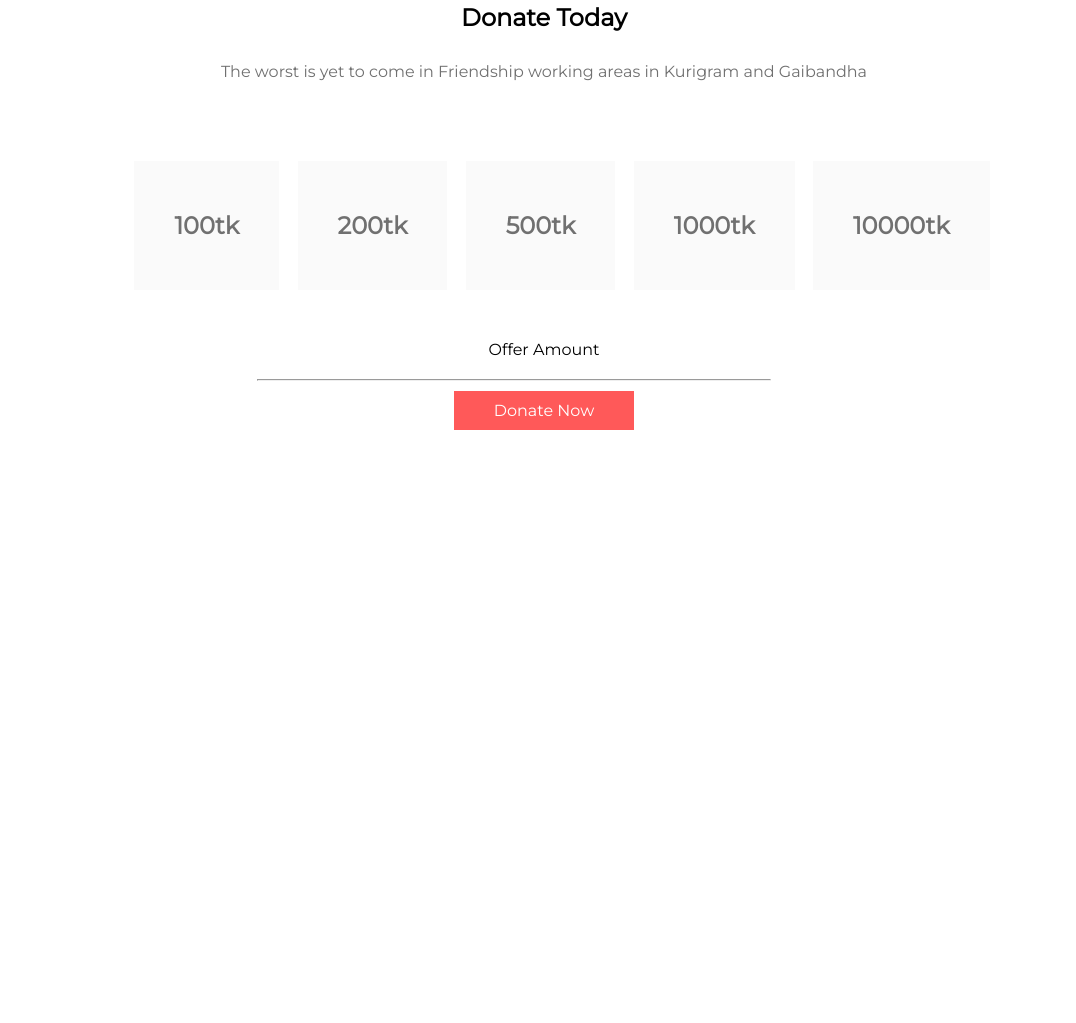
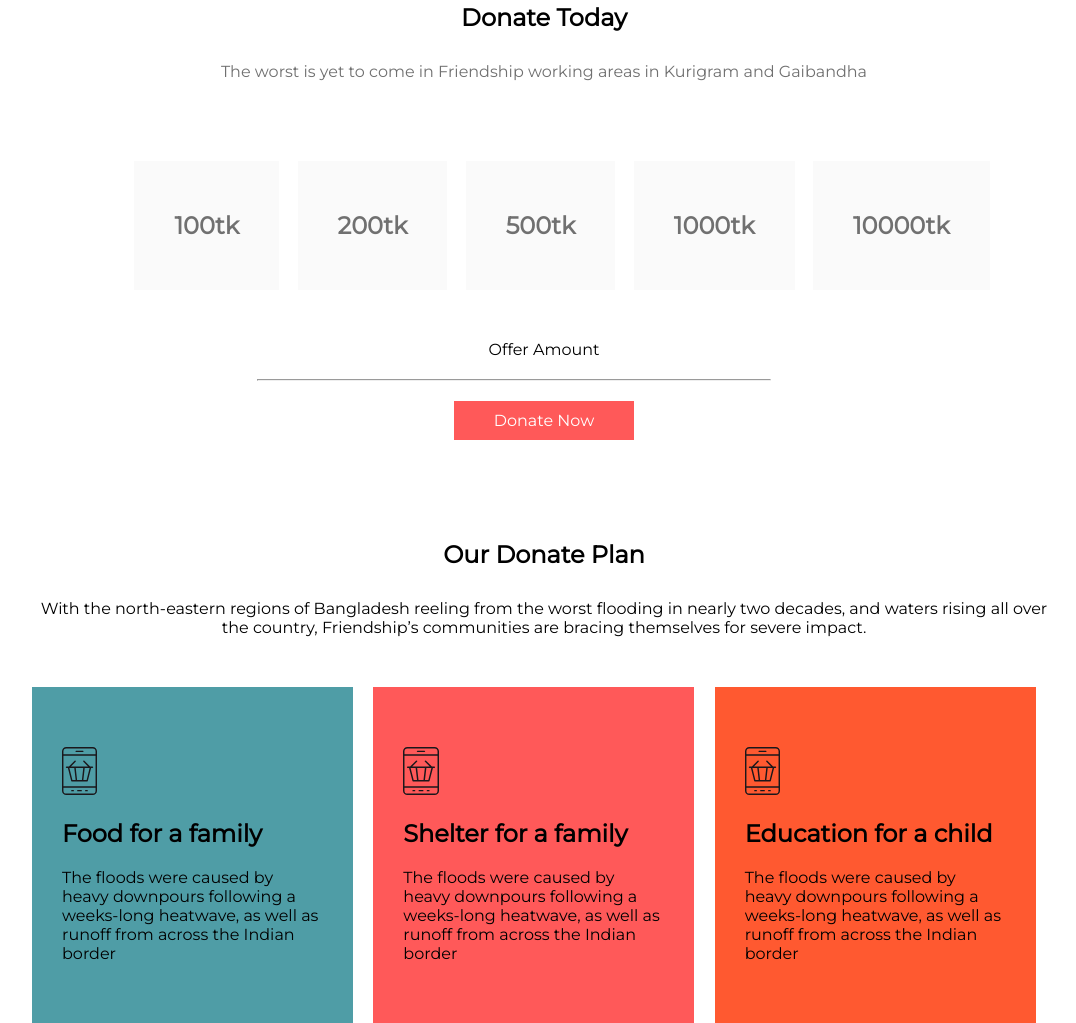
Before and after one commit to SotonAlamgir-PH/donate, a plain HTML site: page index.html in a window 1280 px wide. Shown: the part 660-1683 px from the top of the page, without its empty margins (96-1172 px from the left). Before the commit the page ends 1090 px from the top, so only its background shows below. Drawn offline with Linux system fonts and the light colour scheme; files whose address does not match are found by name.

Commit message:
food-for-family

```diff
--- a/index.html
+++ b/index.html
@@ -52,6 +52,32 @@
             </div>
         </div>
     </section>
+    <section class="dp">
+        <div class="container">
+            <div class="dp-heading">
+                <h1>Our Donate Plan</h1>
+                <p>With the north-eastern regions of Bangladesh reeling from the worst flooding in nearly two decades, and waters rising all over the country, Friendship’s communities are bracing themselves for severe impact.
+                </p>
+            </div>
+            <div class="food-for-family flex">
+                <div class="food-family-blog">
+                    <img src="icons/icon11.svg" alt="">
+                    <h1>Food for a family</h1>
+                    <p>The floods were caused by heavy downpours following a weeks-long heatwave, as well as runoff from across the Indian border</p>
+                </div>
+                <div class="food-family-blog-one">
+                    <img src="icons/icon11.svg" alt="">
+                    <h1>Shelter for a family</h1>
+                    <p>The floods were caused by heavy downpours following a weeks-long heatwave, as well as runoff from across the Indian border</p>
+                </div>
+                <div class="food-family-blog-two">
+                    <img src="icons/icon11.svg" alt="">
+                    <h1>Education for a child</h1>
+                    <p>The floods were caused by heavy downpours following a weeks-long heatwave, as well as runoff from across the Indian border</p>
+                </div>
+            </div>
+        </div>
+    </section>
 </body>
 
 </html>
--- a/style.css
+++ b/style.css
@@ -70,4 +70,42 @@
     background: #FF5959;
     color: #ffff;
     padding: 10px 40px;
+    display:inline-block;
 }
+/*uuuuuuuuu*/
+.dp{
+    margin-top:100px;
+}
+.dp-heading{
+    text-align:center;
+}
+.dp-heading h1{
+    margin:30px;
+}
+.food-for-family{
+    margin-top: 50px;
+}
+.food-family-blog{
+    background-color: #4F9DA6;
+    padding:60px 30px ;
+    margin-right: 2%;
+}
+.food-family-blog h1{
+    padding: 20px 0px;
+}
+.food-family-blog-one{
+    background-color: #FF5959;
+    padding:60px 30px ;
+    margin-right: 2%;
+}
+.food-family-blog-one h1{
+    padding: 20px 0px;
+}
+.food-family-blog-two{
+    background-color: #FF5930;
+    padding:60px 30px ;
+    margin-right: 2%;
+}
+.food-family-blog-two h1{
+    padding: 20px 0px;
+}
```
Also changed, not shown: icons/Frame-1.png (added), icons/blood.svg (added), icons/bus.svg (added), icons/clothes.svg (added), icons/food.png (added), icons/icon11.svg (added), icons/icon13.svg (added), icons/icon4.svg (added), icons/icon5.svg (added), icons/icon6.svg (added), icons/icon7.svg (added), icons/icon8.svg (added), icons/icon9.svg (added), icons/medicine.svg (added), 1 more files.
